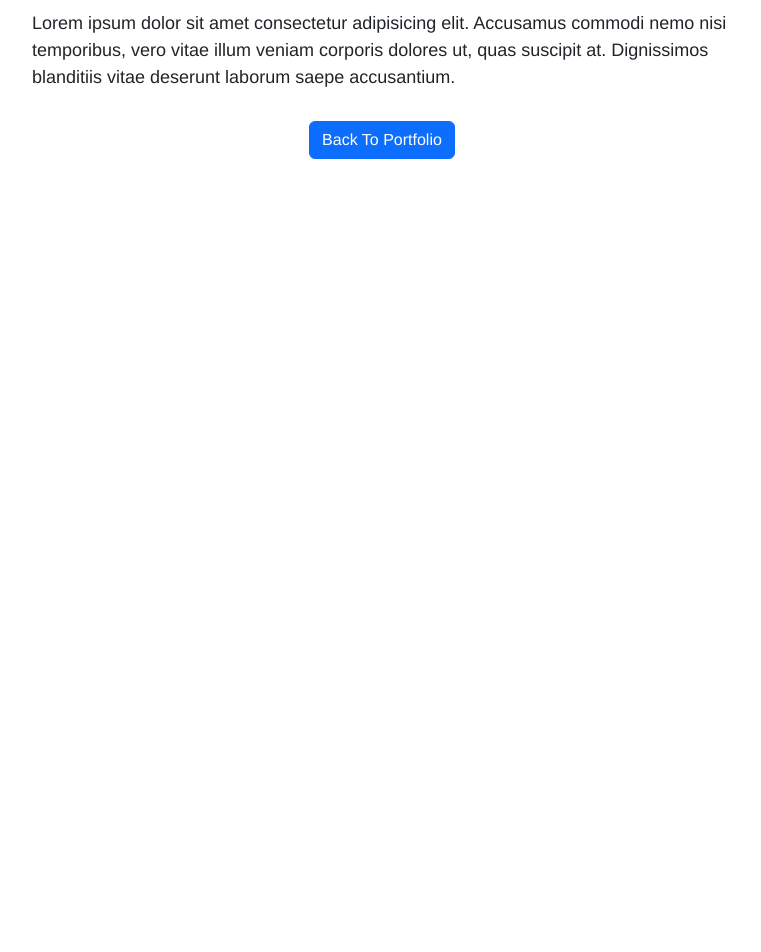
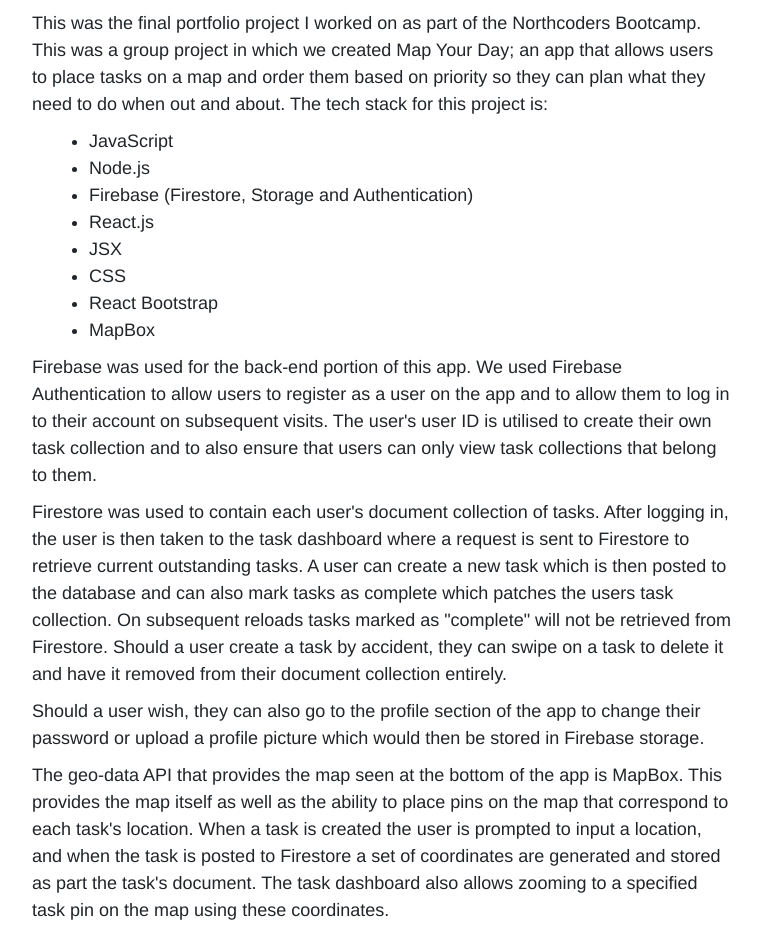
Before and after one commit to RoKen1000/portfolio-website, a React (Create React App) app: page /portfolio/map-your-day in a window 1280 px wide. Shown: the part 880-1832 px from the top of the page, without its empty margins (258-1019 px from the left). Before the commit the page ends 1059 px from the top, so only its background shows below. Built offline with nearby package versions, Linux system fonts and the light colour scheme.

Commit message:
Add content to Map Your Day article page.

```diff
--- a/src/components/BoardGameReviews.jsx
+++ b/src/components/BoardGameReviews.jsx
@@ -2,11 +2,17 @@
 import example from "../images/nc-games-example.png"
 import Button from "react-bootstrap/Button"
 import { motion } from "framer-motion"
-import { useNavigate } from "react-router-dom"
+import { useNavigate, useLocation } from "react-router-dom"
+import { useEffect } from "react"
 
 export const BoardGameReviews = () => {
 
     const navigate = useNavigate()
+    const {pathname} = useLocation()
+
+    useEffect(() => {
+        window.scroll(0, 0)
+    }, [pathname])
 
     return(
         <main className="portfolio-article-page">
--- a/src/components/MapYourDay.jsx
+++ b/src/components/MapYourDay.jsx
@@ -23,7 +23,7 @@
             >
                 <h1>Map Your Day</h1>
                 <article>
-                    <ul>
+                    <ul className="portfolio-article-links">
                         <li><a href="https://github.com/Little-Wolfie/listodo">Link to project GitHub</a></li>
                         <li><a href="https://map-your-day-app.netlify.app">Link to hosted app</a></li>
                     </ul>
@@ -31,7 +31,21 @@
                         <img src={myd} alt="Screenshot of the dashboard of the Map Your Day app."></img>
                         <figcaption>Screenshot of the dashboard of the Map Your Day app.</figcaption>
                     </figure>
-                    <p>Lorem ipsum dolor sit amet consectetur adipisicing elit. Accusamus commodi nemo nisi temporibus, vero vitae illum veniam corporis dolores ut, quas suscipit at. Dignissimos blanditiis vitae deserunt laborum saepe accusantium.</p>
+                    <p>This was the final portfolio project I worked on as part of the Northcoders Bootcamp. This was a group project in which we created Map Your Day; an app that allows users to place tasks on a map and order them based on priority so they can plan what they need to do when out and about. The tech stack for this project is:</p>
+                    <ul className="portfolio-article-tech-stack">
+                        <li>JavaScript</li>
+                        <li>Node.js</li>
+                        <li>Firebase (Firestore, Storage and Authentication)</li>
+                        <li>React.js</li>
+                        <li>JSX</li>
+                        <li>CSS</li>
+                        <li>React Bootstrap</li>
+                        <li>MapBox</li>
+                    </ul>
+                    <p>Firebase was used for the back-end portion of this app. We used Firebase Authentication to allow users to register as a user on the app and to allow them to log in to their account on subsequent visits. The user's user ID is utilised to create their own task collection and to also ensure that users can only view task collections that belong to them.</p>
+                    <p>Firestore was used to contain each user's document collection of tasks.  After logging in, the user is then taken to the task dashboard where a request is sent to Firestore to retrieve current outstanding tasks. A user can create a new task which is then posted to the database and can also mark tasks as complete which patches the users task collection. On subsequent reloads tasks marked as "complete" will not be retrieved from Firestore. Should a user create a task by accident, they can swipe on a task to delete it and have it removed from their document collection entirely.</p>
+                    <p>Should a user wish, they can also go to the profile section of the app to change their password or upload a profile picture which would then be stored in Firebase storage.</p>
+                    <p>The geo-data API that provides the map seen at the bottom of the app is MapBox. This provides the map itself as well as the ability to place pins on the map that correspond to each task's location. When a task is created the user is prompted to input a location, and when the task is posted to Firestore a set of coordinates are generated and stored as part the task's document. The task dashboard also allows zooming to a specified task pin on the map using these coordinates.</p>
                 </article>
                 <Button onClick={() => navigate("/portfolio")}>Back To Portfolio</Button>
             </motion.div>
--- a/src/components/Portfolio.jsx
+++ b/src/components/Portfolio.jsx
@@ -47,7 +47,7 @@
                                 <Card.Body>
                                     <Card.Title><strong>Map Your Day<br></br>Map-Based To Do List App</strong></Card.Title>
                                     <Card.Text>
-                                        This was a group project as part of the Northcoders Boot Camp. The app allows users to create to do lists and to place the task locations on a map so they can track what they need to do when on the go. This <strong>JavaScript</strong> project uses <strong>Firebase</strong> for the back-end and <strong>React</strong> for the front-end. The <strong>MapBox API</strong> is used to provide the map and geodata.
+                                        This app allows users to create to do lists and to place the task locations on a map so they can track what they need to do and where when on the go.
                                     </Card.Text>
                                     <Button type="button" onClick={() => navigate("/portfolio/map-your-day")}  variant="primary">Learn More</Button>
                                 </Card.Body>
```
